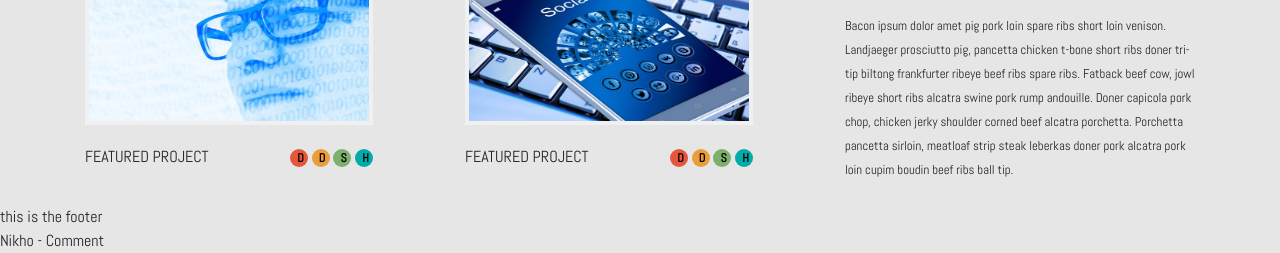
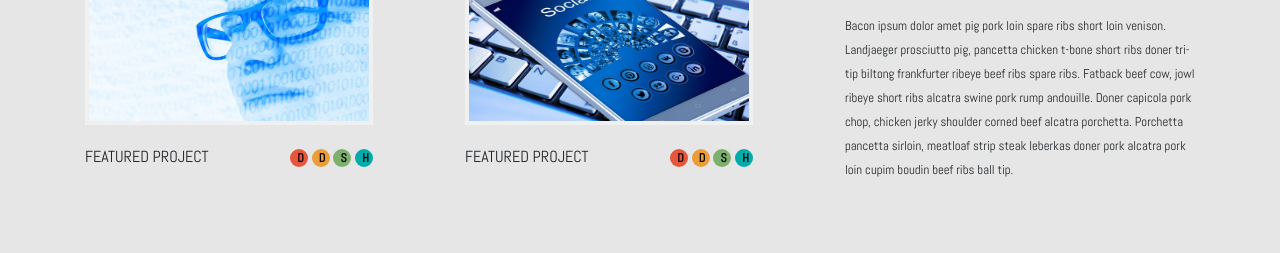
Before and after one commit to shakenbake-nikho-and-john-repo/Codeup-design-project, a plain HTML site: page index.html in a window 1280 px wide. Shown: the part 997-1250 px from the top of the page. After the commit the page ends 1202 px from the top, so only its background shows below. Drawn offline with nearby package versions, Linux system fonts and the light colour scheme.

Commit message:
removed test code

```diff
--- a/index.html
+++ b/index.html
@@ -244,8 +244,5 @@
         crossorigin="anonymous"></script>
 </body>
 
-<footer> this is the footer</footer>
 
-<div>Nikho - Comment</div>
-<!--test comment-->
 </html>
```
